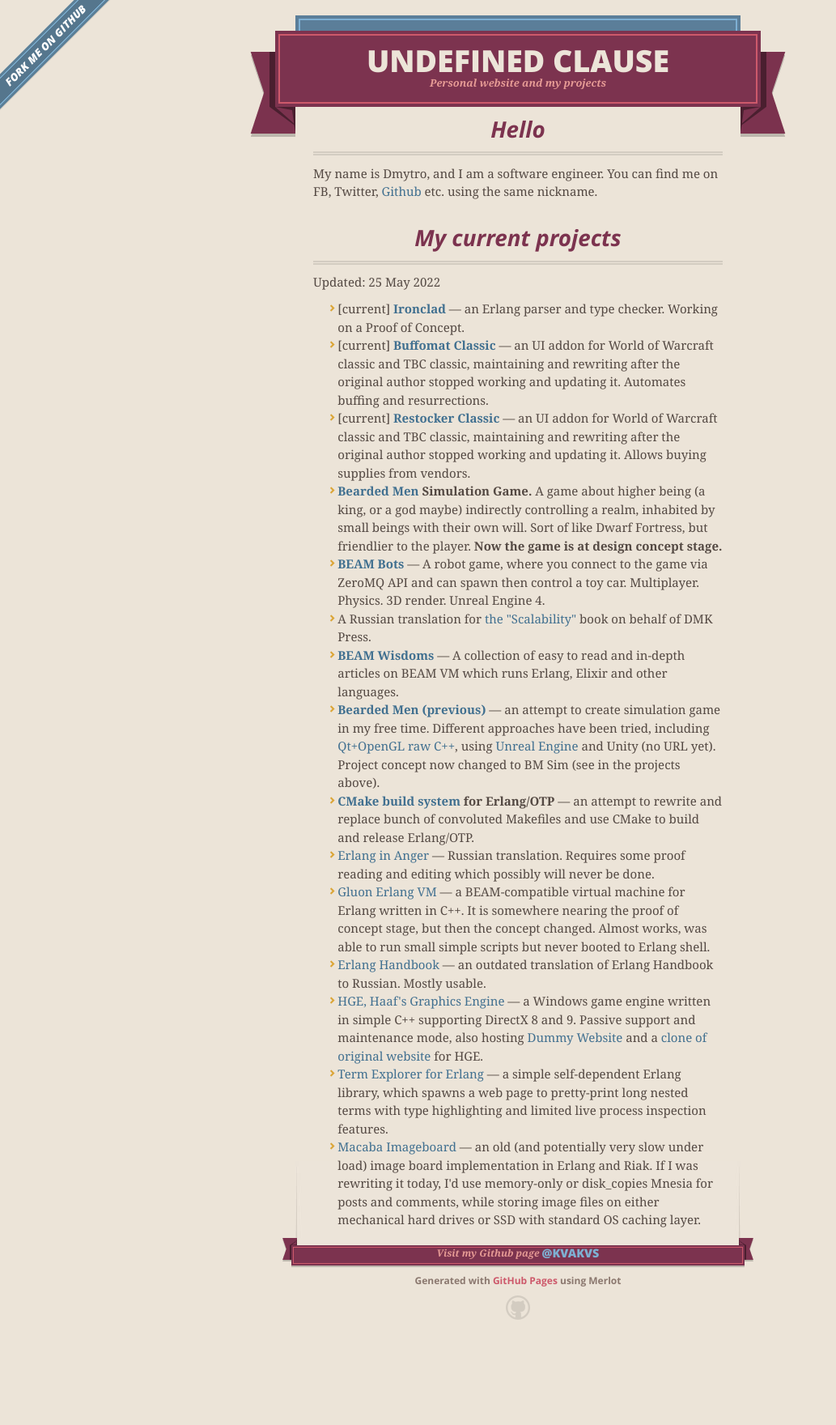
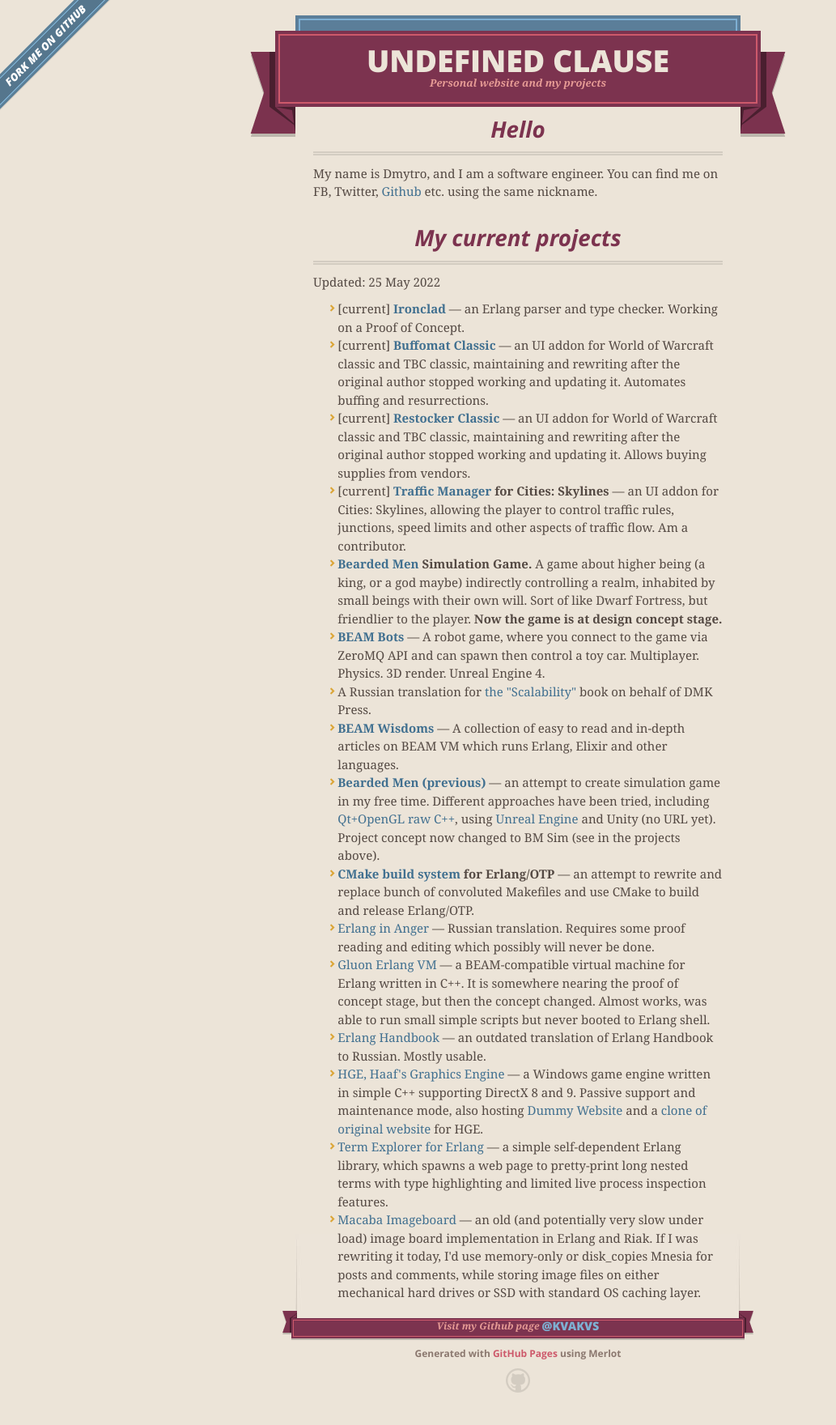
Before and after one commit to kvakvs/clau.se, a Jekyll site: the page built from index.html, in a window 1280 px wide. Shown: the whole page at 81% size, without its empty margins (0-1033 px from the left). Built offline with Jekyll 4.4.1, drawn with Linux system fonts in a browser that asks for light colours; nearby versions of some CDN libraries; before the commit the page ends 1670 px from its top, so only the background shows below that.

Commit message:
Update index.html

```diff
--- a/index.html
+++ b/index.html
@@ -23,6 +23,9 @@ title: Hello
   <li>[current] <strong><a href="https://github.com/kvakvs/wow-Restocker/">Restocker Classic</a></strong>
     &mdash; an UI addon for World of Warcraft classic and TBC classic, maintaining and rewriting after
     the original author stopped working and updating it. Allows buying supplies from vendors.</li>
+  <li>[current] <strong><a href="https://tmpe.me/">Traffic Manager</a> for Cities: Skylines</strong>
+    &mdash; an UI addon for Cities: Skylines, allowing the player to control traffic rules, junctions,
+    speed limits and other aspects of traffic flow. Am a contributor.</li>
 
   <li><strong><a href="bm.html">Bearded Men</a> Simulation Game.</strong>
     A game about higher being (a king, or a god maybe) indirectly
```
